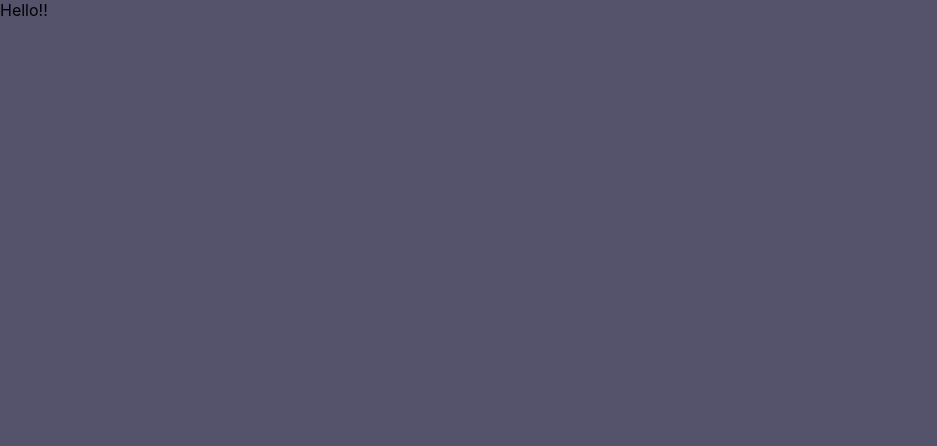
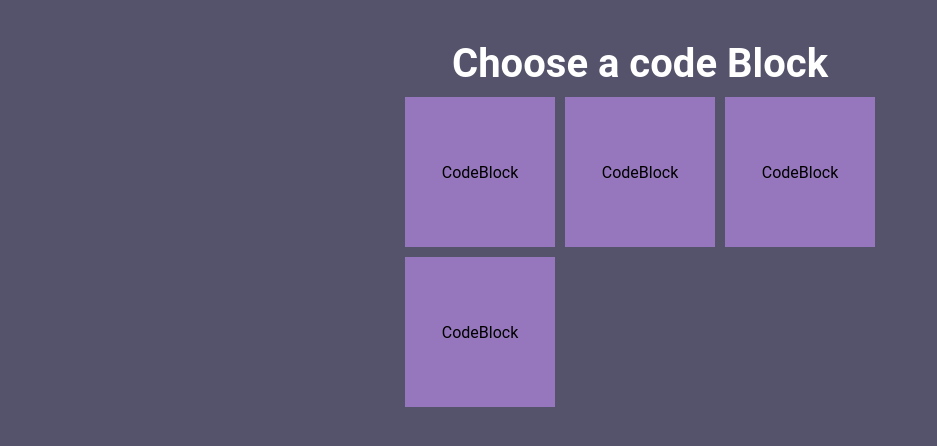
Before and after one commit to matarjac/monitoring-app, a React (Create React App) app in the folder front/: page / in a window 1280 px wide. Shown: the top 446 px of the page, without its empty margins (0-937 px from the left). Built offline with nearby package versions, Linux system fonts and the light colour scheme; no server answers.

Commit message:
lobby components and styling

```diff
--- /dev/null
+++ b/front/craco.config.js
@@ -0,0 +1,9 @@
+module.exports = {
+    webpack: {
+      configure: {
+        experiments: {
+          topLevelAwait: true,
+        },
+      },
+    },
+  };
--- a/front/src/App.css
+++ b/front/src/App.css
@@ -10,4 +10,10 @@
 
 body {
   background-color: rgb(84, 83, 107);
+  font-family: "Roboto", sans-serif;
 }
+
+span {
+  font-size: 40px;
+  color: white;
+}
--- a/front/src/App.tsx
+++ b/front/src/App.tsx
@@ -1,11 +1,12 @@
 import React from 'react';
 import logo from './logo.svg';
+import Lobby from './pages/lobbyPage/LobbyPage';
 import './App.css';
 
 function App() {
   return (
     <div className="App">
-      <span>Hello!!</span>
+      <Lobby/>
     </div>
   );
 }
--- a/front/src/index.css
+++ b/front/src/index.css
@@ -11,3 +11,5 @@ code {
   font-family: source-code-pro, Menlo, Monaco, Consolas, 'Courier New',
     monospace;
 }
+
+@import url("https://fonts.googleapis.com/css2?family=Roboto:wght@300;400;500&display=swap");
--- /dev/null
+++ b/front/src/pages/lobbyPage/LobbyPage.tsx
@@ -0,0 +1,51 @@
+import React, { useEffect, useState } from "react";
+import axios from 'axios';
+import { LobbyContainer, LobbyTitle, LobbyItemsContainer, CodeBlockCube, LobbyCodeBlockCubesContainer } from "../../styledComponents/lobbyStyledComponents";
+
+interface ICodeBlock {
+    _id: string,
+    name: string,
+    code: string
+}
+
+const Lobby: React.FC = () => {
+    const [codeBlocksList, setCodeBlocksList] = useState([]);
+
+    // const fetchCodeBlocks = async () => {
+    //     try {
+    //         const { data } = await axios.get('http://localhost:8000/codeBlocks');
+    //         setCodeBlocksList(data);
+    //         console.log(codeBlocksList);
+    //     } catch (err) {
+    //         console.log(err);
+    //     }
+    // }
+    useEffect(() => {
+        axios.get('http://localhost:8000/codeBlocks')
+            .then(response => {
+                setCodeBlocksList(response.data);
+            })
+            .catch(error => {
+                console.log(error);
+            });
+        console.log(codeBlocksList);
+    }, []);
+    return (
+        <LobbyContainer>
+            <LobbyItemsContainer>
+                <LobbyTitle>
+                    Choose a code Block
+                </LobbyTitle>
+            </LobbyItemsContainer>
+
+            <LobbyCodeBlockCubesContainer>
+                <CodeBlockCube>CodeBlock</CodeBlockCube>
+                <CodeBlockCube>CodeBlock</CodeBlockCube>
+                <CodeBlockCube>CodeBlock</CodeBlockCube>
+                <CodeBlockCube>CodeBlock</CodeBlockCube>
+            </LobbyCodeBlockCubesContainer>
+        </LobbyContainer>
+    )
+}
+
+export default Lobby;
--- /dev/null
+++ b/front/src/styledComponents/lobbyStyledComponents.ts
@@ -0,0 +1,40 @@
+import styled from "styled-components";
+
+export const LobbyContainer = styled.div`
+    padding-top:5vh;
+    position: relative;
+    height: 70vh;
+    width: 70vw;
+    margin: auto;
+    display: flex;
+    flex-direction: column;
+    align-items:center;
+    gap: 10px;
+`
+export const LobbyItemsContainer = styled.div`
+
+`
+
+export const LobbyTitle = styled.h1`
+    color: white;
+    font-size: 40px;
+`
+
+export const LobbyCodeBlockCubesContainer = styled.div`
+    width: fit-content;
+    height: fit-content;
+    display: grid;
+    align-content:center;
+    grid-template-columns: 1fr 1fr 1fr;
+    grid-template-rows: 1fr 1fr;
+    gap: 10px;
+`
+
+export const CodeBlockCube = styled.button`
+    all:unset;
+    cursor:pointer;
+    text-align: center;
+    background-color: #9677bd;
+    height: 150px;
+    width: 150px;
+`
```
Also changed, not shown: front/package.json (+9 -3 lines), 1 other file (tests, documents, lock files or other folders).
